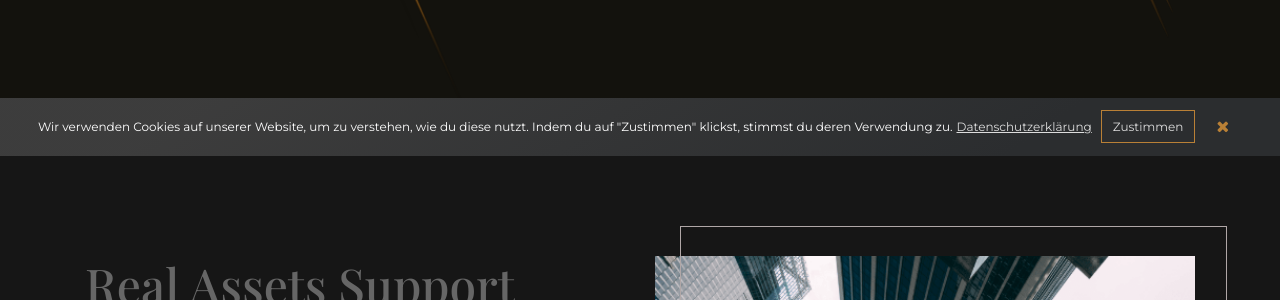
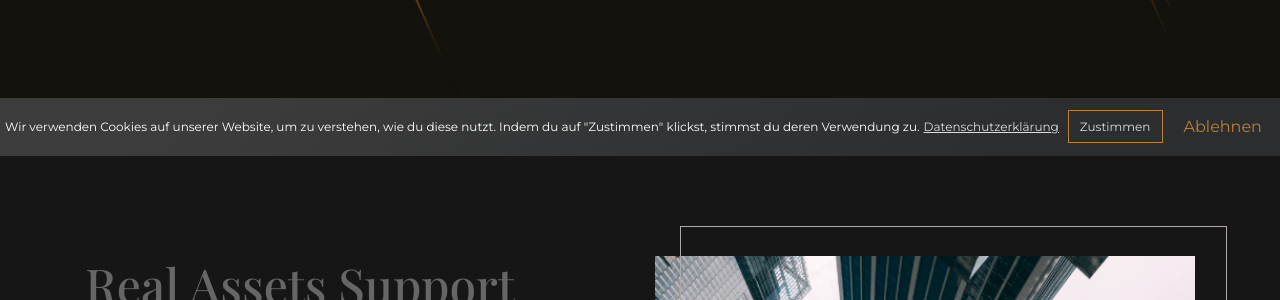
Before and after one commit to vosaul/Selim-RA, a Jekyll site: the page built from index.html, in a window 1280 px wide. Shown: the part 744-1044 px from the top of the page. Built offline with Jekyll 4.4.1, drawn with Linux system fonts in a browser that asks for light colours; nearby versions of some CDN libraries; some web fonts are replaced; a script that is not in the unit is left out.

Commit message:
Update cookie-consent.html

```diff
--- a/_includes/cookie-consent.html
+++ b/_includes/cookie-consent.html
@@ -104,7 +104,7 @@ a#setting:hover {
  <a href="/impressum" class="Dateh">Datenschutzerklärung</a>
   </span>
   <span>
-  <a id="cookie-notice-accept" class="btn">Zustimmen</a>  <a id="close" class="btn"><i class="fa fa-times" aria-hidden="true"></i></a>
+  <a id="cookie-notice-accept" class="btn">Zustimmen</a>  <a id="close" class="btn">Ablehnen</i></a>
   </span>
 </div>
 
```
